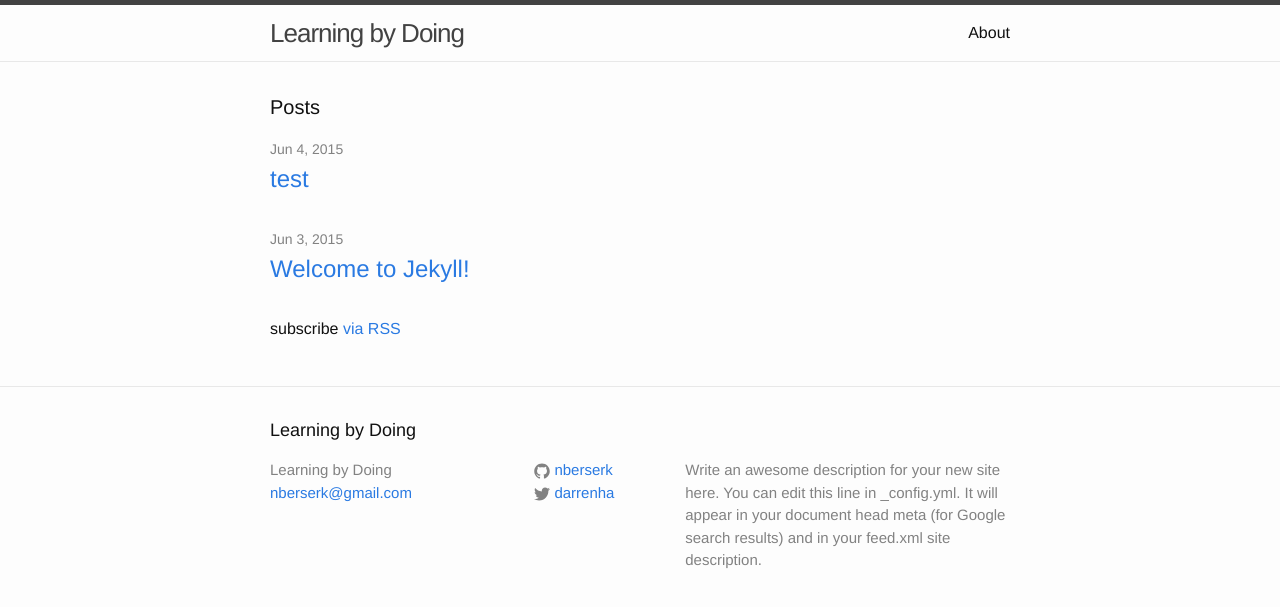
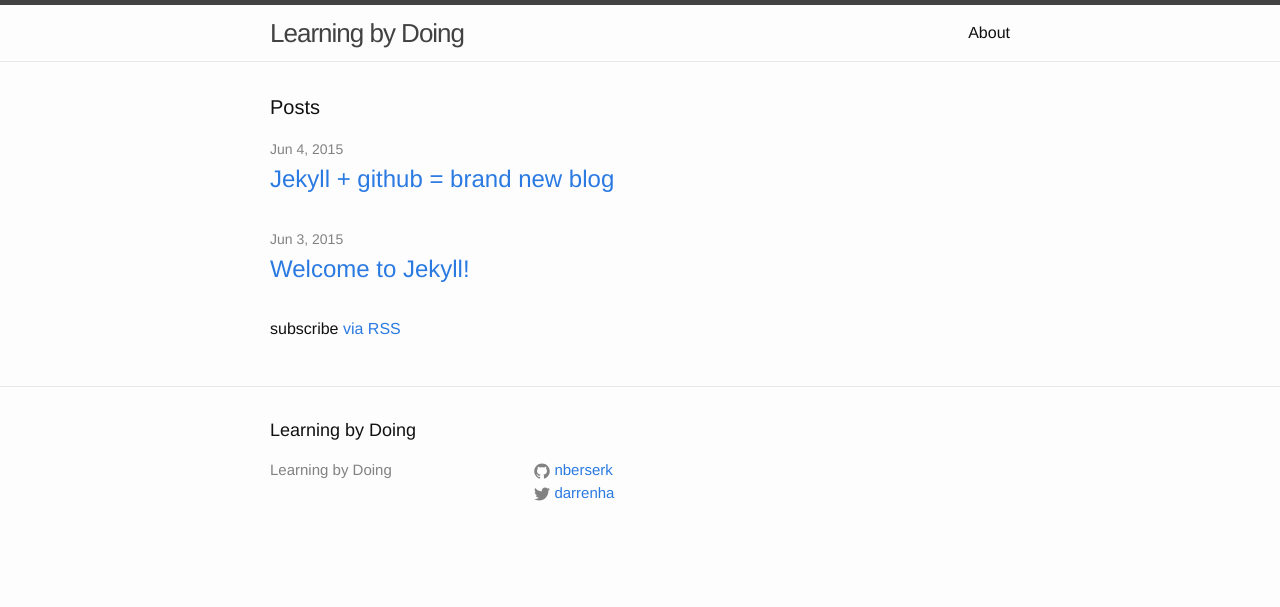
Before and after one commit to nberserk/nberserk.github.io.backup, a Jekyll site: the page built from index.html, in a window 1280 px wide. Shown: the top 607 px of the page. Built offline with Jekyll 4.4.1, drawn with Linux system fonts in a browser that asks for light colours.

Commit message:
brand-new blog published

```diff
--- a/_config.yml
+++ b/_config.yml
@@ -1,10 +1,6 @@
 # Site settings
 title: Learning by Doing
-email: nberserk@gmail.com
-description: > # this means to ignore newlines until "baseurl:"
-  Write an awesome description for your new site here. You can edit this
-  line in _config.yml. It will appear in your document head meta (for
-  Google search results) and in your feed.xml site description.
+
 baseurl: "" # the subpath of your site, e.g. /blog/
 url: "http://yourdomain.com" # the base hostname & protocol for your site
 twitter_username: darrenha
```
Also changed, not shown: _posts/2015-06-04-brand-new-blog.markdown (added, +13 -0 lines), _posts/2015-06-04-test.markdown (deleted, +0 -8 lines), _posts/2015-06-11-hadoop-intro.markdown (added, +14 -0 lines).
